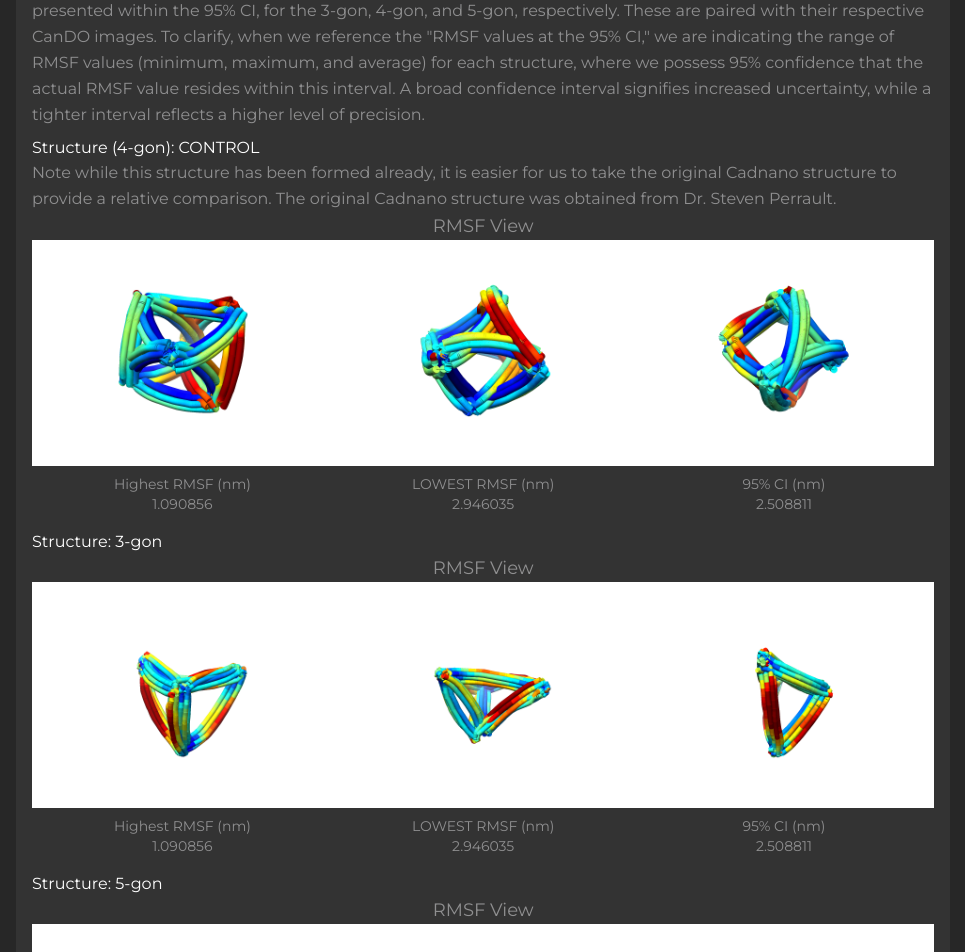
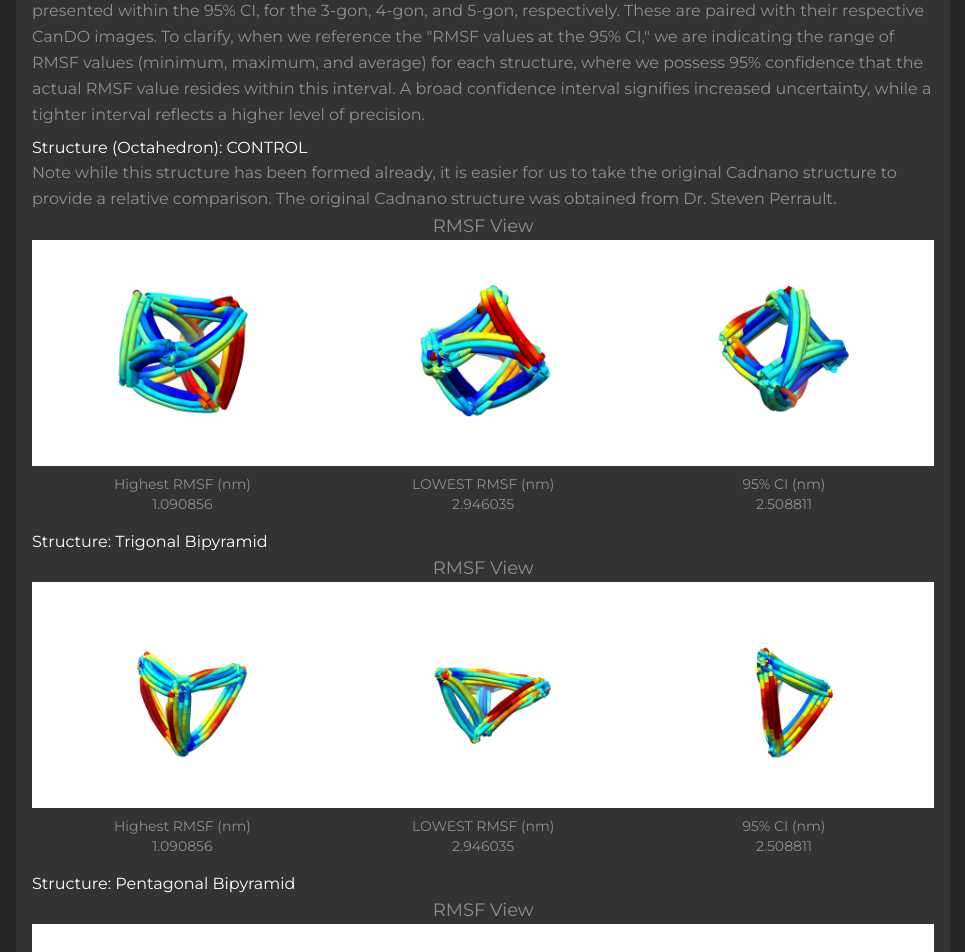
Before and after one commit to biomod2023/biomod2023, a Vue app: page /computational-simulation/structure-design in a window 1280 px wide. Shown: the part 5680-6632 px from the top of the page, without its empty margins (32-997 px from the left). Built offline with nearby package versions, Linux system fonts and the light colour scheme; what oh-vue-icons, vue-window-size would draw is missing.

Commit message:
fix typo in the content

```diff
--- a/src/views/computational-simulation/StructureDesignView.vue
+++ b/src/views/computational-simulation/StructureDesignView.vue
@@ -2,7 +2,6 @@
 <script setup lang="ts">
 import Notebook from '@/components/lab-notebook/Notebook.vue'
 import SingleColumn from '@/components/lab-notebook/SingleColumn.vue'
-import DoubleColumn from '@/components/lab-notebook/DoubleColumn.vue'
 import CustomTable from '@/components/CustomTable.vue'
 import CaptionedGraphics from '@/components/CaptionedGraphics.vue'
 import Equation from '@/components/Equation.vue'
@@ -21,17 +20,17 @@ const sectionStyle = 'text-subtitle-sm lg:text-subtitle text-white mt-6 mb-4'
 const structureHeadings = ['Highest RMSF (nm)', 'LOWEST RMSF (nm)', '95% CI  (nm)']
 const structures = [
   {
-    label: "Structure (4-gon): CONTROL",
+    label: "Structure (Octahedron): CONTROL",
     graphics: [FourGon1, FourGon2, FourGon3],
     values: [1.090856, 2.946035, 2.508811]
   },
   {
-    label: "Structure: 3-gon",
+    label: "Structure: Trigonal Bipyramid",
     graphics: [ThreeGon1, ThreeGon2, ThreeGon3],
     values: [1.090856, 2.946035, 2.508811]
   },
   {
-    label: "Structure: 5-gon",
+    label: "Structure: Pentagonal Bipyramid",
     graphics: [FiveGon1, FiveGon2, FiveGon3],
     values: [1.090856, 2.946035, 2.508811]
   }]
@@ -416,7 +415,7 @@ const tableData = {
           </section>
 
           <section>
-            <h3 :class="sectionStyle"> Axial Edge </h3>
+            <h3 :class="sectionStyle"> Diameter to Number of Nucleotides </h3>
             <p>
               Suppose we had
               <Equation formula="h=6" /> helices per edge. We would require a conversion factor to convert from length to
@@ -492,7 +491,7 @@ const tableData = {
               <Equation formula="a, b" /> to exist. It should be noted that, given
               <Equation formula="a \in \mathbb{Z}" />,
               <Equation formula="N/n \equiv a\text{ mod }2 \Longrightarrow n | N" />. However,
-              <Equation formula="n|N" />, while the parity equation developed above is less complicated to employ since
+              <Equation formula="n|N" /> is a difficult criteria to satisfy, while the parity equation developed above is less complicated to employ since
               only tiny adjustments to
               <Equation formula="a,b" /> would be necessary to obtain the closest even or odd number that satisfies the
               condition.
```
